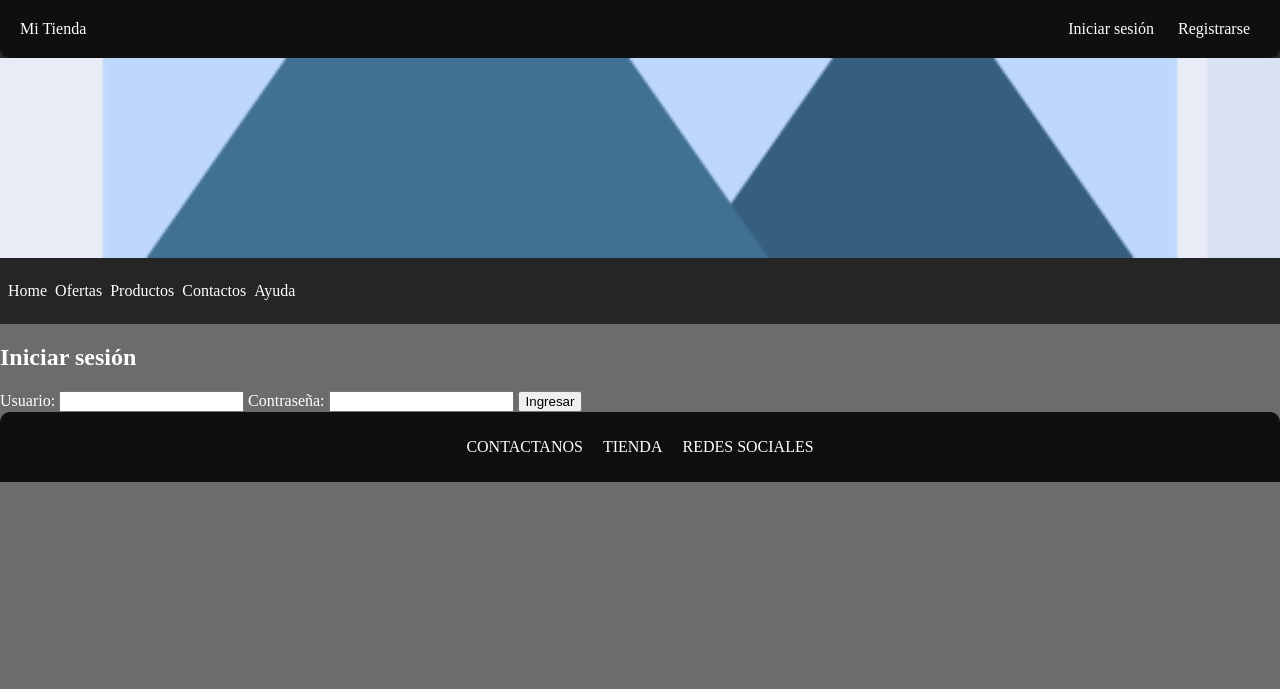
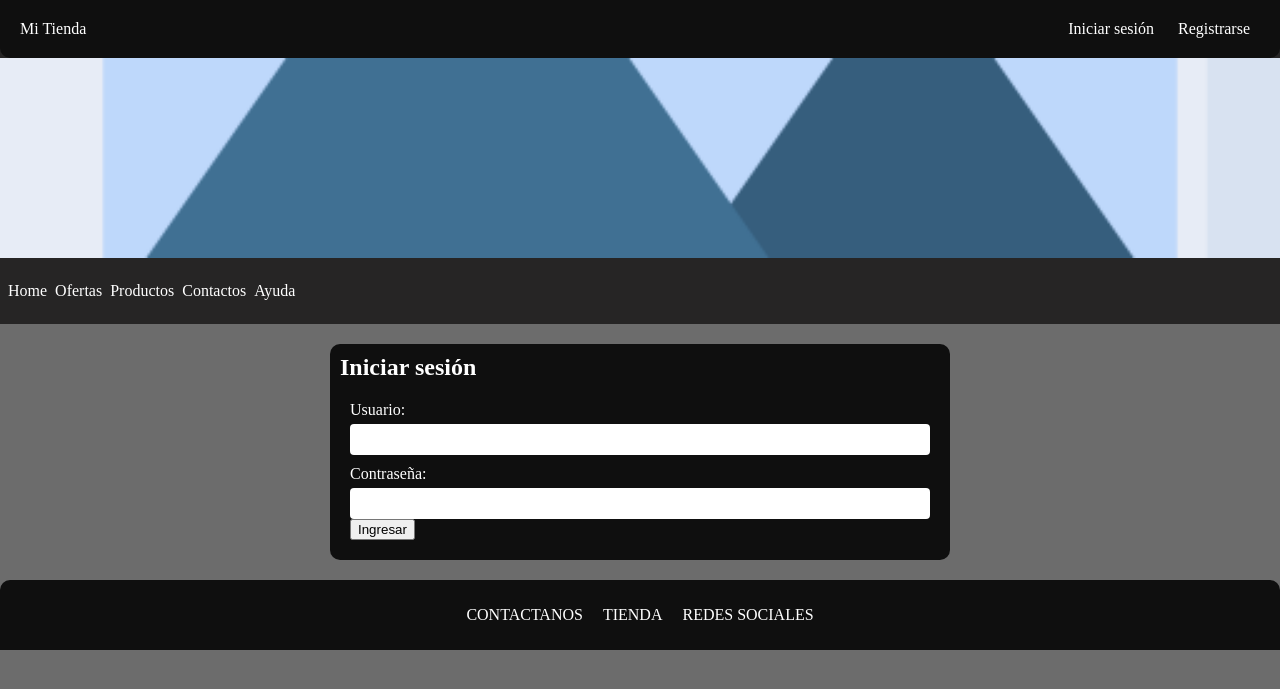
Before and after one commit to Alvaro17-max/Tienda-online, a Flask app: page /login in a window 1280 px wide. Shown: the top 689 px of the page. Run offline with Flask 3, Linux system fonts and the light colour scheme.

Commit message:
creación de estilos para la sección de login

```diff
--- a/flask/frontend/static/styles/styles.css
+++ b/flask/frontend/static/styles/styles.css
@@ -209,3 +209,37 @@ footer {
                 border: none;
                 border-radius: 4px;
             }
+
+/*login*/
+#login {
+    display: flex;
+    justify-content: center;
+}
+    .loginForm {
+        background-color: var(--color-fondoOscuro);
+        display: block;
+        flex-direction: column;
+        padding: 10px;
+        margin: 20px;
+        width: 600px;
+        border-radius: 10px;
+    }
+        .loginForm h2 {
+            margin: 0px;
+        }
+        .loginForm form {
+            display: block;
+            flex-direction: column;
+            padding: 10px;
+        }
+            .loginForm form label {
+                display: block;
+                margin: 10px 0px 5px 0px;
+            }
+            .loginForm form input {
+                width: 100%;
+                padding: 8px;
+                box-sizing: border-box;
+                border: none;
+                border-radius: 4px;
+            }
--- a/flask/frontend/templates/login.html
+++ b/flask/frontend/templates/login.html
@@ -1,8 +1,8 @@
 {% extends "base.html" %}
     {% block title %}Login{% endblock %}
     {% block content %}
-    <section>
-        <div class="login-form">
+    <section id="login">
+        <div class="loginForm">
             <h2>Iniciar sesión</h2>
             <form action="/login" method="post">
                 <label for="username">Usuario:</label>
@@ -14,4 +14,5 @@
                 <button type="submit">Ingresar</button>
             </form>
         </div>
+    </section>
     {% endblock %}
```
